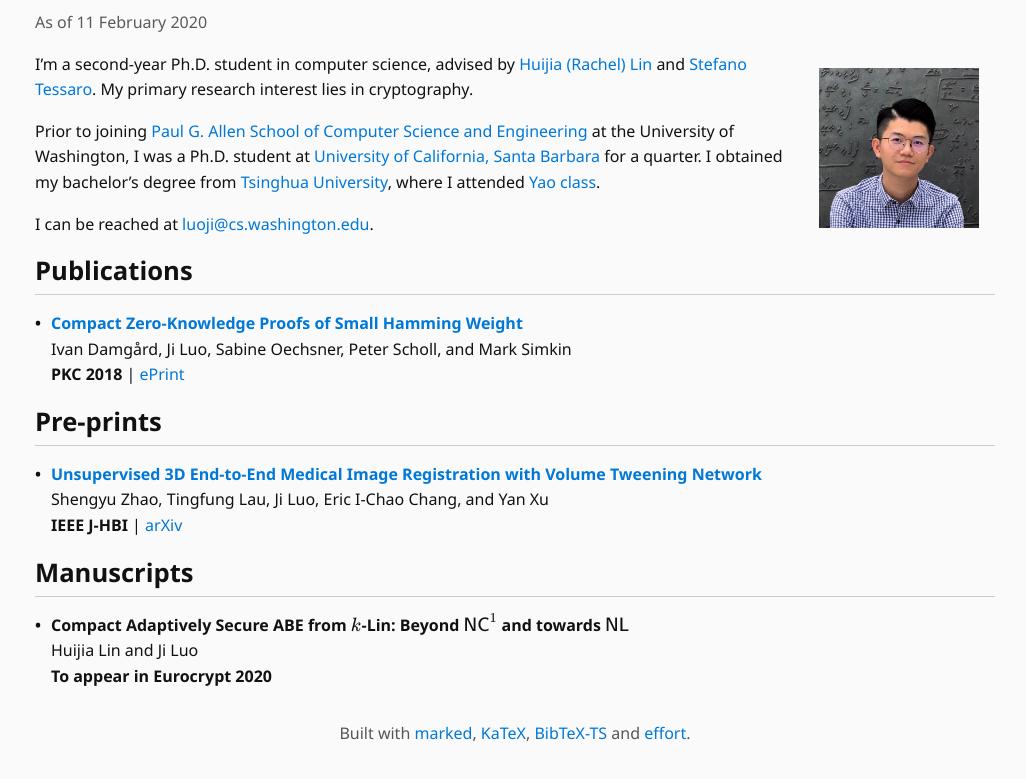
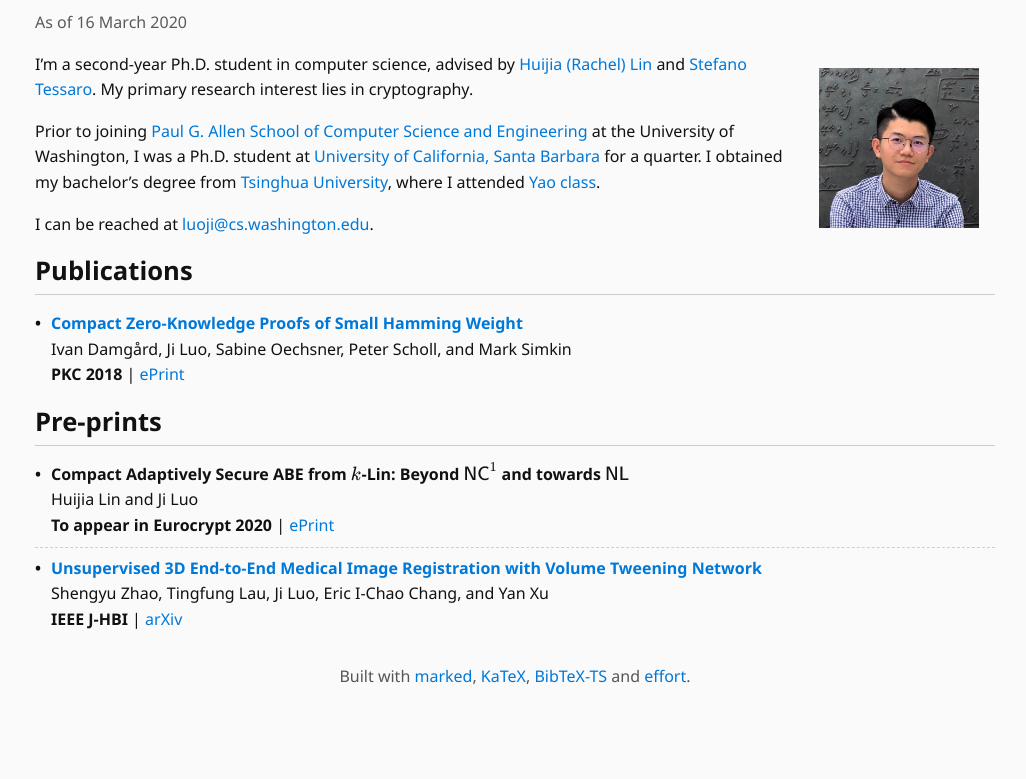
Before and after one commit to nikhilbalwani/bio-site, a plain HTML site: page index.html in a window 1280 px wide. Shown: the part 75-854 px from the top of the page, without its empty margins (125-1151 px from the left). After the commit the page ends 817 px from the top, so only its background shows below. Drawn offline with Linux system fonts and the light colour scheme.

Commit message:
Update CV.

```diff
--- a/index.html
+++ b/index.html
@@ -36,7 +36,7 @@
 <meta property="og:url" content="https://luoji.bio/" />
 <meta property="og:description" content="Ji Luo&#8217;s curriculum vitae." />
 <meta property="article:published_time" content="2019-08-25" />
-<meta property="article:modified_time" content="2020-02-11" />
+<meta property="article:modified_time" content="2020-03-16" />
 <meta name="twitter:card" content="summary" />
 <meta name="twitter:title" content="Ji Luo" />
 <meta name="twitter:description" content="Ji Luo&#8217;s curriculum vitae." />
@@ -51,7 +51,7 @@
 <div class="gl-main" role="main">
 <div id="post-metadata">
 <h1>Ji Luo<span aria-hidden="true"> (</span><span lang="zh-CN">罗辑</span><span aria-hidden="true">)</span></h1>
-<div class="gl-entry-metadata-box"><div class="dateline">As of 11 February 2020</div></div>
+<div class="gl-entry-metadata-box"><div class="dateline">As of 16 March 2020</div></div>
 </div>
 <article id="post-content" class="gl-suppress-deco">
 <figure class="gl-page-background gl-float-right gl-image-box" style="text-align: center;"><img src="/assets/images/hero-image.jpg" alt="A photo of Ji Luo" width="160" height="160" style="max-width: 160px;" /></figure>
@@ -77,20 +77,17 @@ eml.removeAttribute('class');
 </div>
 </div><h2>Pre-prints</h2>
 <div class="gl-bibtex-bst-bio">
-<div class="gl-bibtex-entry" id="bibitem_JBHI_ZLLCX19">
+<div class="gl-bibtex-entry" id="bibitem_EC_LinLuo20">
+<div class="gl-bibtex-entry-title"><span class="gl-bibtex-entry-bullet" aria-label="bullet symbol" role="img"><span aria-hidden="true">&#8226;</span> </span><a aria-label="Compact Adaptively Secure A-B-E from k-Lin: Beyond NC1 and towards NL" role="math"><span aria-hidden="true">Compact Adaptively Secure ABE from <span class="katex" role="math" aria-label="$k$"><span class="katex-html" aria-hidden="true"><span class="base"><span class="strut" style="height:0.69444em;vertical-align:0em;"></span><span class="mord mathdefault" style="margin-right:0.03148em;">k</span></span></span></span>-Lin:
+Beyond <span class="katex" role="math" aria-label="$\mathsf{NC}^1$"><span class="katex-html" aria-hidden="true"><span class="base"><span class="strut" style="height:0.8984479999999999em;vertical-align:0em;"></span><span class="mord"><span class="mord"><span class="mord mathsf">N</span><span class="mord mathsf">C</span></span><span class="msupsub"><span class="vlist-t"><span class="vlist-r"><span class="vlist" style="height:0.8984479999999999em;"><span style="top:-3.1473400000000002em;margin-right:0.05em;"><span class="pstrut" style="height:2.7em;"></span><span class="sizing reset-size6 size3 mtight"><span class="mord mtight">1</span></span></span></span></span></span></span></span></span></span></span> and towards <span class="katex" role="math" aria-label="$\mathsf{NL}$"><span class="katex-html" aria-hidden="true"><span class="base"><span class="strut" style="height:0.69444em;vertical-align:0em;"></span><span class="mord"><span class="mord mathsf">N</span><span class="mord mathsf">L</span></span></span></span></span></span></a></div>
+<div class="gl-bibtex-entry-authors">Huijia Lin and Ji Luo</div>
+<div class="gl-bibtex-entry-info"><span class="gl-bibtex-entry-venue">To appear in Eurocrypt 2020</span><span aria-hidden="true"> | </span><span class="gl-bibtex-entry-eprint" data-value="2020/318"><a href="https://eprint.iacr.org/2020/318" rel="nofollow" aria-label="e-Print">ePrint</a></span></div>
+</div>
+<div class="gl-bibtex-entry gl-bibtex-notfirstentry" id="bibitem_JBHI_ZLLCX19">
 <div class="gl-bibtex-entry-title"><span class="gl-bibtex-entry-bullet" aria-label="bullet symbol" role="img"><span aria-hidden="true">&#8226;</span> </span><a href="https://doi.org/10.1109/JBHI.2019.2951024" rel="nofollow">Unsupervised 3D End-to-End Medical Image Registration
              with Volume Tweening Network</a></div>
 <div class="gl-bibtex-entry-authors">Shengyu Zhao, Tingfung Lau, Ji Luo, Eric&nbsp;I-Chao Chang, and Yan Xu</div>
 <div class="gl-bibtex-entry-info"><span class="gl-bibtex-entry-venue">IEEE J-HBI</span><span aria-hidden="true"> | </span><span class="gl-bibtex-entry-arxiv" data-value="1902.05020"><a href="https://arxiv.org/abs/1902.05020" rel="nofollow" aria-label="archive">arXiv</a></span></div>
-</div>
-</div><h2>Manuscripts</h2>
-<div class="gl-bibtex-bst-bio">
-<div class="gl-bibtex-entry" id="bibitem_EC_LinLuo20">
-<div class="gl-bibtex-entry-title"><span class="gl-bibtex-entry-bullet" aria-label="bullet symbol" role="img"><span aria-hidden="true">&#8226;</span> </span><a aria-label="Compact Adaptively Secure A-B-E from k-Lin: Beyond NC1 and towards NL" role="math"><span aria-hidden="true">Compact Adaptively Secure ABE from <span class="katex" role="math" aria-label="$k$"><span class="katex-html" aria-hidden="true"><span class="base"><span class="strut" style="height:0.69444em;vertical-align:0em;"></span><span class="mord mathdefault" style="margin-right:0.03148em;">k</span></span></span></span>-Lin:
-Beyond <span class="katex" role="math" aria-label="\(\mathsf{\bgroup\bgroup}}{NC}{\egroup{\egroup}^1\)"><span class="katex-html" aria-hidden="true"><span class="base"><span class="strut" style="height:0.8984479999999999em;vertical-align:0em;"></span><span class="mord"><span class="mord"><span class="mord"><span class="mord"></span></span><span class="mord"><span class="mord mathsf">N</span><span class="mord mathsf">C</span></span><span class="mord"></span><span class="mord"></span></span><span class="msupsub"><span class="vlist-t"><span class="vlist-r"><span class="vlist" style="height:0.8984479999999999em;"><span style="top:-3.1473400000000002em;margin-right:0.05em;"><span class="pstrut" style="height:2.7em;"></span><span class="sizing reset-size6 size3 mtight"><span class="mord mtight">1</span></span></span></span></span></span></span></span></span></span></span>
-and towards <span class="katex" role="math" aria-label="\(\mathsf{\bgroup\bgroup}}{NL}{\egroup{\egroup}\)"><span class="katex-html" aria-hidden="true"><span class="base"><span class="strut" style="height:0.69444em;vertical-align:0em;"></span><span class="mord"><span class="mord"><span class="mord"></span></span><span class="mord"><span class="mord mathsf">N</span><span class="mord mathsf">L</span></span><span class="mord"></span><span class="mord"></span></span></span></span></span></span></a></div>
-<div class="gl-bibtex-entry-authors">Huijia Lin and Ji Luo</div>
-<div class="gl-bibtex-entry-info"><span class="gl-bibtex-entry-venue">To appear in Eurocrypt 2020</span></div>
 </div>
 </div>
 </article>
```
Also changed, not shown: 1 other file.
